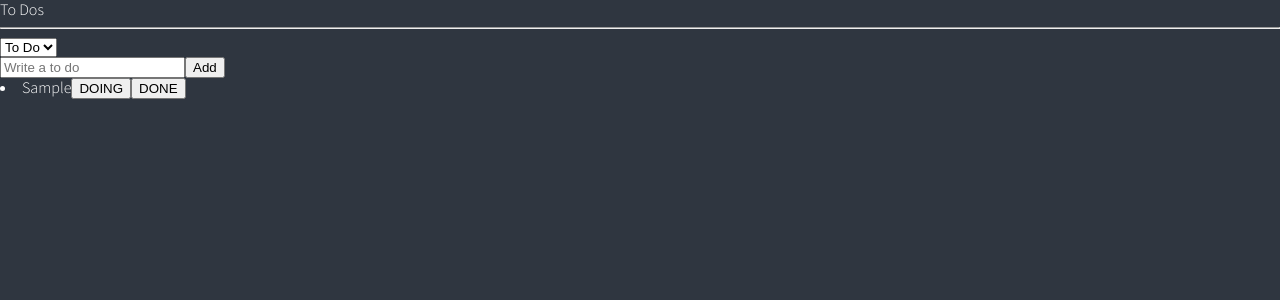
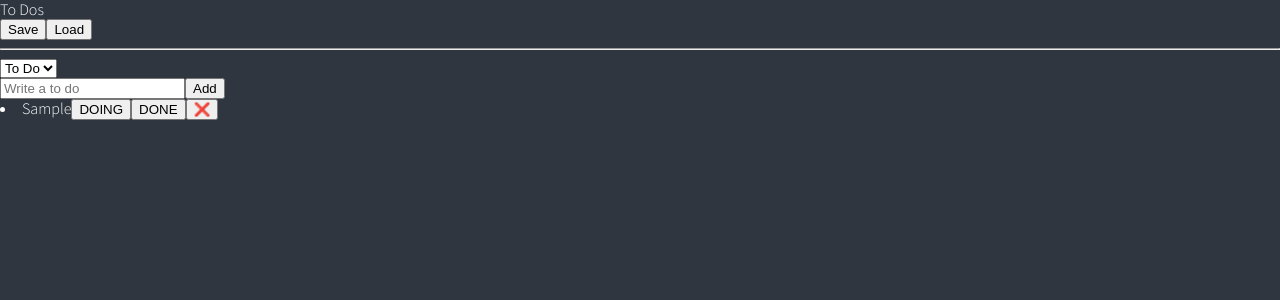
Before and after one commit to kyumin1227/todo-app, a React (Create React App) app: page / in a window 1280 px wide. Both pictures are taken after typing "Sample" into the empty fields and a click on the button "Add". Shown: the top 300 px of the page. Built offline with nearby package versions, Linux system fonts and the light colour scheme.

Commit message:
Challenge - Delete ToDo - Save & Load ToDo use localStorage

```diff
--- a/src/ToDo.tsx
+++ b/src/ToDo.tsx
@@ -25,12 +25,24 @@ function ToDo({ text, category, id }: IToDo) {
         })
     };
 
+    const deleteBtnClick = (event: React.MouseEvent<HTMLButtonElement>) => {
+        setToDos((oldToDos) => {
+            const targetIndex = oldToDos.findIndex(toDo => toDo.id === id);
+
+            return [
+                ...oldToDos.slice(0, targetIndex),
+                ...oldToDos.slice(targetIndex + 1),
+            ];
+        })
+    };
+
     return (
         <li>
             <span>{ text }</span>
             {category !== Categories.TO_DO ? <button name={Categories.TO_DO} onClick={onClick}>TO_DO</button> : null}
             {category !== Categories.DOING ? <button name={Categories.DOING} onClick={onClick}>DOING</button> : null}
             {category !== Categories.DONE ? <button name={Categories.DONE} onClick={onClick}>DONE</button> : null}
+            <button onClick={deleteBtnClick}>❌</button>
         </li>
     )
 }
--- a/src/ToDoList.tsx
+++ b/src/ToDoList.tsx
@@ -1,6 +1,6 @@
 import React, { useState } from "react";
 import { useForm } from "react-hook-form";
-import { useRecoilState, useRecoilValue } from "recoil";
+import { useRecoilState, useRecoilValue, useSetRecoilState } from "recoil";
 import CreateToDo from "./CreateToDo";
 import { Categories, categoryState, toDoSelector, toDoState } from "./atoms";
 import ToDo from "./ToDo";
@@ -8,7 +8,9 @@ import ToDo from "./ToDo";
 
 function ToDoList() {
   // const toDos = useRecoilValue(toDoState);
-  const toDos = useRecoilValue(toDoSelector);
+  const toDosSelect = useRecoilValue(toDoSelector);
+
+  const [toDos, setToDos] = useRecoilState(toDoState);
 
   const [category, setCategory] = useRecoilState(categoryState);
 
@@ -16,9 +18,27 @@ function ToDoList() {
     setCategory(event.currentTarget.value as any);
   }
 
+  const saveBtnClick = () => {
+    const toDoString = JSON.stringify(toDos);
+
+    localStorage.setItem("toDos", toDoString);
+  }
+
+  const loadBtnClick = () => {
+    const newToDos = localStorage.getItem("toDos");
+
+    if (newToDos) {
+      const parseNewToDos = JSON.parse(newToDos);
+      setToDos(parseNewToDos);
+    }
+
+  }
+
   return (
     <div>
       <h1>To Dos</h1>
+      <button onClick={saveBtnClick}>Save</button>
+      <button onClick={loadBtnClick}>Load</button>
       <hr />
       <select value={category} onInput={onInput}>
         <option value={Categories.TO_DO}>To Do</option>
@@ -26,7 +46,7 @@ function ToDoList() {
         <option value={Categories.DONE}>Done</option>
       </select>
       <CreateToDo />
-      {toDos.map((toDo) => <ToDo {...toDo} id={toDo.id} />)}
+      {toDosSelect.map((toDo) => <ToDo {...toDo} key={toDo.id} />)}
     </div>
   )
 }
```
